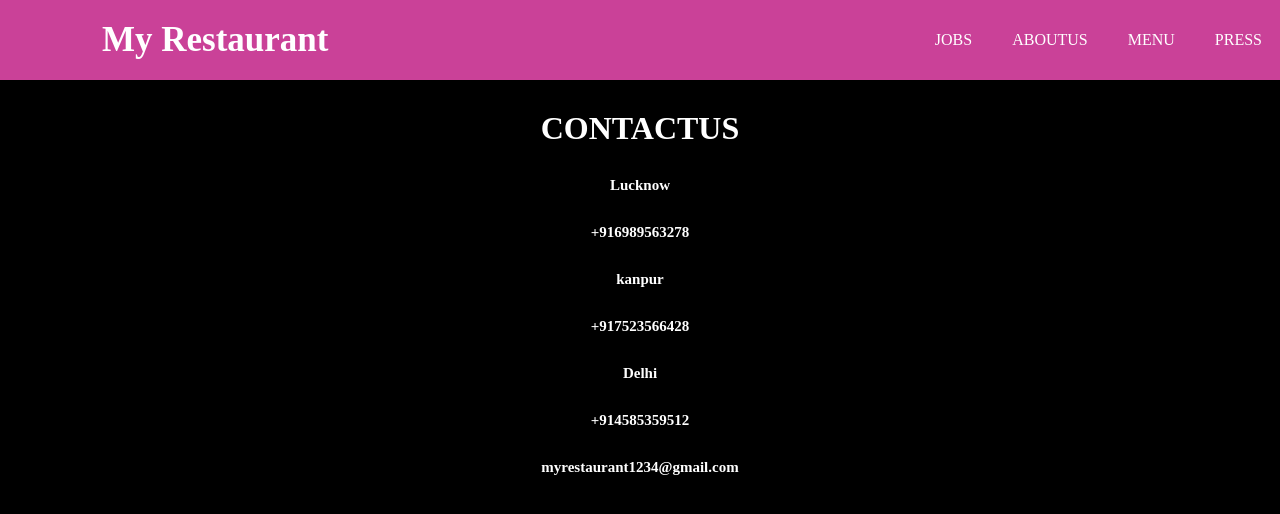
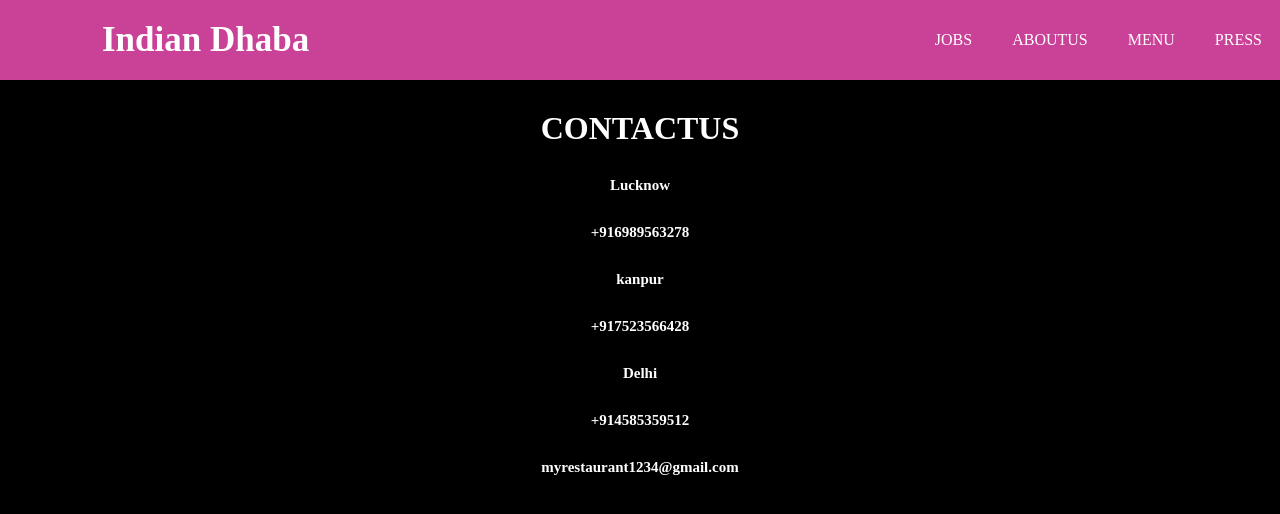
Before and after one commit to someshyadav9404/Indian-Dhaba-website, a plain HTML site: page contactus.html in a window 1280 px wide. Drawn offline with Linux system fonts and the light colour scheme.

Commit message:
Update contactus.html

```diff
--- a/contactus.html
+++ b/contactus.html
@@ -69,7 +69,7 @@
 </head>
 <body>
     <nav class="nav">
-        <label class="logo"><a href="index.html">My Restaurant</a></label>
+        <label class="logo"><a href="index.html">Indian Dhaba</a></label>
         <ul>
           <li><a href="jobs.html" target="_blank">jobs</a></li>
           <li><a href="AboutUs.html">AboutUs</a></li>
```
